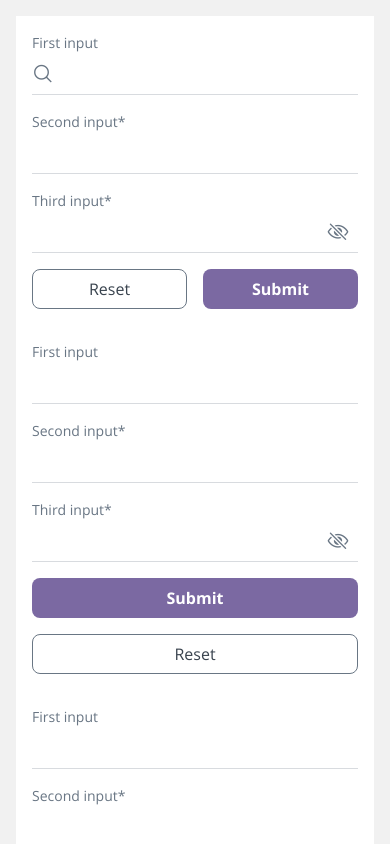
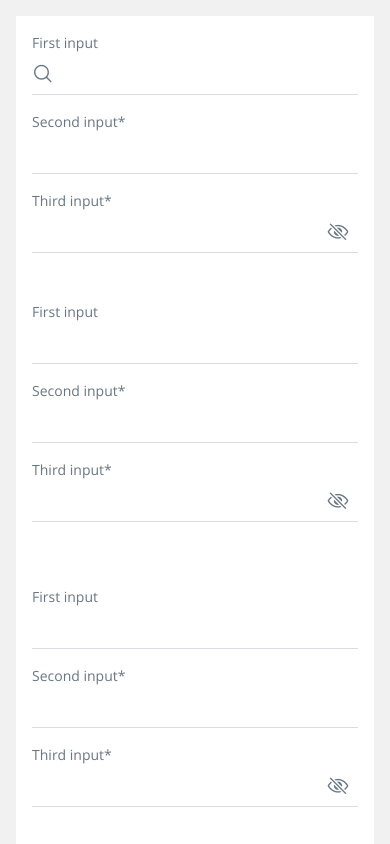
Before and after one commit to papupapu/rnapp-boilerplate, a React Native app: screen / in a window 390 px wide. Built offline with nearby package versions, Linux system fonts and the light colour scheme.

Commit message:
Components improvements + Buttons replace FormButtons for reusability

```diff
--- a/components/ui/Button/index.js
+++ b/components/ui/Button/index.js
@@ -64,13 +64,15 @@ const Button = ({
     ...style,
   };
 
+  const onPress = () => !disabled && action();
+
   return (
     <View style={{ ...styles.button, ...disabledStyle }}>
       <View style={styles.touchable__ctn}>
         <TouchableComponent
           {...feedBackProps}
           style={styles.touchable}
-        onPress={() => { !disabled && action() }}
+          onPress={onPress}
         >
           <View style={touchableContentStyle}>
             {
--- /dev/null
+++ b/components/ui/Buttons/index.js
@@ -0,0 +1,64 @@
+import React from 'react';
+
+import { View } from 'react-native';
+
+import Spacings from '@constants/spacings';
+
+import Button from '../Button';
+
+const Buttons = ({ buttons }) => {
+  const {
+    direction,
+    items,
+  } = buttons;
+
+  if (items.length > 1) {
+    const containerStyle = {
+      flexDirection: direction || null,
+      justifyContent: direction === 'row' ? 'space-between' : null,
+      alignItems: !direction || direction === 'column' ? 'space-between' : null,
+    };
+    const btnContainerStyle = (index) => ({
+      flex: direction === 'row' ? 1 : null,
+      ...(!direction || direction === 'column' ? { width: '100%' } : {}),
+      ...(index === 0
+        ? { marginRight: direction === 'row' ? Spacings.s : null, marginBottom: direction === 'row' ? null : Spacings.m }
+        : { marginLeft: direction === 'row' ? Spacings.s : null }
+      ),
+    });
+    return (
+      <View style={containerStyle}>
+        {
+          items.map(
+            (btn, index) => {
+              return (
+                <View
+                  key={btn.key || btn.text}
+                  style={btnContainerStyle(index)}
+                >
+                  <Button
+                    text={btn.text}
+                    action={btn.action}
+                    cancel={btn.cancel}
+                    style={btn.style}
+                  />
+                </View>
+              );
+            },
+          )
+        }
+      </View>
+    );
+  }
+
+  const [btn] = items;
+  return (
+    <Button
+      text={btn.text}
+      action={btn.action}
+      style={btn.style}
+    />
+  );
+};
+
+export default Buttons;
--- a/components/ui/Card/index.js
+++ b/components/ui/Card/index.js
@@ -43,18 +43,22 @@ const Card = ({
       activeOpacity: 0.5,
     };
 
+  const cardStyle = {
+    ...styles.card,
+    ...(justBorder ? styles.border : styles.shadow),
+    ...style,
+    ...(borderRadius && !Number.isNaN(borderRadius) && { borderRadius }),
+    ...(backgroundColor && { backgroundColor })
+  };
+
+  const touchableStyle = {
+    ...styles.touchableContainer,
+    ...(borderRadius && !Number.isNaN(borderRadius) && { borderRadius }),
+  };
+
   return (
-    <View style={{
-      ...styles.card,
-      ...(justBorder ? styles.border : styles.shadow),
-      ...style,
-      ...(!isNaN(borderRadius) && { borderRadius: borderRadius }),
-      ...(backgroundColor && { backgroundColor: backgroundColor })
-    }}>
-      <View style={{
-        ...styles.touchableContainer,
-        ...(!isNaN(borderRadius) && { borderRadius: borderRadius }),
-      }}>
+    <View style={cardStyle}>
+      <View style={touchableStyle}>
         <TouchableComponent
           {...feedBackProps}
           onPress={onPress}
@@ -72,7 +76,7 @@ const styles = StyleSheet.create({
     backgroundColor: Colors.white,
   },
   shadow: {
-    shadowColor: 'black',
+    shadowColor: Colors.black,
     shadowOffset: { width: 0, height: 2 },
     shadowOpacity: 0.26,
     shadowRadius: 5,
--- a/components/ui/Form/buttons.js
+++ /dev/null
@@ -1,79 +0,0 @@
-import React from 'react';
-
-import { View } from 'react-native';
-
-import Button from '../Button';
-
-import Spacings from '@constants/spacings';
-
-const FormButton = ({
-  button,
-  resetForm,
-  submitForm,
-}) => {
-  const action = () => {
-    if (button.cancel) {
-      resetForm(button.action);
-    } else {
-      submitForm(button.action);
-    }
-  };
-  return (
-    <Button
-      text={button.name}
-      action={action}
-      cancel={button.cancel || false}
-    />
-  );
-};
-
-const FormButtons = ({
-  buttons,
-  resetForm,
-  submitForm,
-}) => {
-  const {
-    direction,
-    items,
-  } = buttons;
-  if (items.length > 1) {
-    return (
-      <View style={{
-          flexDirection: direction || null,
-          justifyContent: direction === 'row' ? 'space-between' : null,
-          alignItems: !direction || direction === 'column' ? 'space-between' : null,
-        }}
-      >
-        {
-          items.map(
-            (btn, index) => {
-              return (
-                <View key={btn.name} style={{
-                    flex: '1',
-                    ...(!direction || direction === 'column' ? { width: '100%' } : {}),
-                    ...(index === 0 ? { marginRight: direction === 'row' ? Spacings.s : null, marginBottom: direction === 'row' ? null : Spacings.m } : { marginLeft: direction === 'row' ? Spacings.s : null }),
-                  }}
-                >
-                  <FormButton
-                    button={btn}
-                    resetForm={resetForm}
-                    submitForm={submitForm}
-                  />
-                </View>
-              );
-            },
-          )
-        }
-      </View>
-    )
-  }
-  return (
-    <FormButton
-      button={items[0]}
-      resetForm={resetForm}
-      submitForm={submitForm}
-    />
-  );
-};
-
-export default FormButtons;
--- a/components/ui/Form/index.js
+++ b/components/ui/Form/index.js
@@ -1,14 +1,14 @@
 import React, {
   useReducer,
-  useRef,
+  // useRef,
   useCallback,
 } from 'react';
 
 import { View } from 'react-native';
 
 import Input from '../Input';
+import Buttons from '../Buttons';
 
-import FormButtons from './buttons';
 import {
   keyboardTypesMap,
   validateFieldValue,
@@ -40,9 +40,9 @@ const Form = ({
       type: FORM_INPUT_UPDATE,
       name,
       value,
-      isValid: validateFieldValue(fields.filter(f => f.name === name)[0], value),
-    })
-  }, [dispatchFormState]);
+      isValid: validateFieldValue(fields.filter((f) => f.name === name)[0], value),
+    });
+  }, [dispatchFormState, fields]);
 
   const submitForm = (btnAction) => {
     const {
@@ -52,41 +52,56 @@ const Form = ({
     if (!formIsValid) {
       const inputValidities = {};
       fields.forEach(
-        f => {
+        (f) => {
           const isValid = validateFieldValue(f, inputValues[f.name]);
-          console.log(f.name, isValid);
           inputValidities[f.name] = isValid;
         },
       );
       dispatchFormState({
         type: SET_INPUT_ERRORS,
         inputValidities,
-      })
+      });
       return;
     }
 
     dispatchFormState({
       type: RESET_FORM,
-      initialState: initialFormState,
+      initialState: initialFormState(fields),
     });
-    btnAction && btnAction(inputValues);
+
+    if (btnAction) {
+      btnAction(inputValues);
     }
+  };
 
   const resetForm = (btnAction) => {
     dispatchFormState({
       type: RESET_FORM,
       initialState: initialFormState,
     });
-    btnAction && btnAction();
+
+    if (btnAction) {
+      btnAction();
+    }
+  };
+
+  const formButtons = buttons.items.map((btn) => {
+    const action = btn.cancel
+      ? () => resetForm(btn.action)
+      : () => submitForm(btn.action);
+    return { ...btn, action };
+  });
+
+  const buttonsProps = {
+    ...buttons,
+    items: formButtons,
   };
 
   return (
     <View style={style}>
       {
         fields.map(
-          field => {
-            console.log()
-            return (
+          (field) => (
             <Input
               key={field.name}
               name={field.name}
@@ -103,14 +118,11 @@ const Form = ({
               autoCapitalize={field.autoCapitalize || 'none'}
               onValueUpdate={setInputValue}
             />
-            );
-          }
+          )
         )
       }
-      <FormButtons
-        buttons={buttons}
-        resetForm={resetForm}
-        submitForm={submitForm}
+      <Buttons
+        buttons={buttonsProps}
       />
     </View>
   );
--- a/components/ui/HeaderButton/index.js
+++ b/components/ui/HeaderButton/index.js
@@ -1,3 +1,4 @@
+/* eslint-disable import/no-extraneous-dependencies */
 import React from 'react';
 import { Platform } from 'react-native';
 
@@ -7,7 +8,7 @@ import { Ionicons } from '@expo/vector-icons';
 
 import Colors from '@constants/colors';
 
-const MyHeaderButton = props => {
+const MyHeaderButton = (props) => {
   const color = Platform.OS === 'android'
     ? Colors.white
     : Colors.primary;
--- a/components/ui/Input/index.js
+++ b/components/ui/Input/index.js
@@ -1,3 +1,4 @@
+/* eslint-disable import/no-extraneous-dependencies */
 import React, {
   useState,
   useReducer,
@@ -13,12 +14,12 @@ import {
 
 import { Ionicons } from '@expo/vector-icons';
 
-import Text from '../Text';
-import Button from '../Button';
-
 import Colors from '@constants/colors';
 import Spacings from '@constants/spacings';
 import Typography from '@constants/typography';
+
+import Text from '../Text';
+import Button from '../Button';
 
 const INPUT_FOCUS = 'INPUT_FOCUS';
 const INPUT_BLUR = 'INPUT_BLUR';
@@ -51,7 +52,7 @@ const inputReducer = (state, action) => {
       };
     default:
       return state;
-  };
+  }
 };
 
 const addRequiredLabel = (txt, isRequired) => `${txt}${isRequired ? '*' : ''}`;
@@ -71,7 +72,7 @@ const Input = forwardRef((props, ref) => {
   } = props;
 
   const [secureTextEntry, setSecureTextEntry] = useState(password);
-  const togglePwdVisibility = () => setSecureTextEntry(prevstate => !prevstate);
+  const togglePwdVisibility = () => setSecureTextEntry((prevstate) => !prevstate);
 
   const [inputState, dispatch] = useReducer(
     inputReducer,
@@ -82,7 +83,7 @@ const Input = forwardRef((props, ref) => {
     }
   );
 
-  const onChangeText = value => dispatch({
+  const onChangeText = (value) => dispatch({
     type: UPDATE_INPUT,
     value,
   });
@@ -160,14 +161,15 @@ const Input = forwardRef((props, ref) => {
 
   const error = typeof isValid === 'boolean' && !isValid && !inputState.focused;
 
+  const containerStyle = {
+    ...styles.container,
+    ...(error && styles.error),
+  };
+
   return (
     <View style={styles.wrap}>
       {label && <Text fontSize={Typography.s} color={Colors.font2}>{label}</Text>}
-      <View style={{
-          ...styles.container,
-          ...(error && styles.error),
-        }}
-      >
+      <View style={containerStyle}>
         {
           leftIcon
             && (
--- a/components/ui/Text/index.js
+++ b/components/ui/Text/index.js
@@ -1,3 +1,4 @@
+/* eslint-disable react-native/no-unused-styles */
 import React from 'react';
 
 import {
@@ -17,6 +18,7 @@ const Text = ({
   light,
   bold,
   children,
+  align,
 }) => {
   let weight = 'regular';
   if (light) {
@@ -45,6 +47,7 @@ const Text = ({
         ...txtsize,
         lineHeight,
         ...txtcolor,
+        ...(align ? { textAlign: align } : {}),
         ...style,
       }}
       numberOfRows={numberOfRows}
```
Also changed, not shown: components/ui/Feedback/index.js (added, +68 -0 lines), components/ui/Form/helpers.js (+7 -3 lines), components/ui/SafeAreaView/index.js (line endings or trailing spaces). Lines whose indentation alone changed are shown as unchanged.
